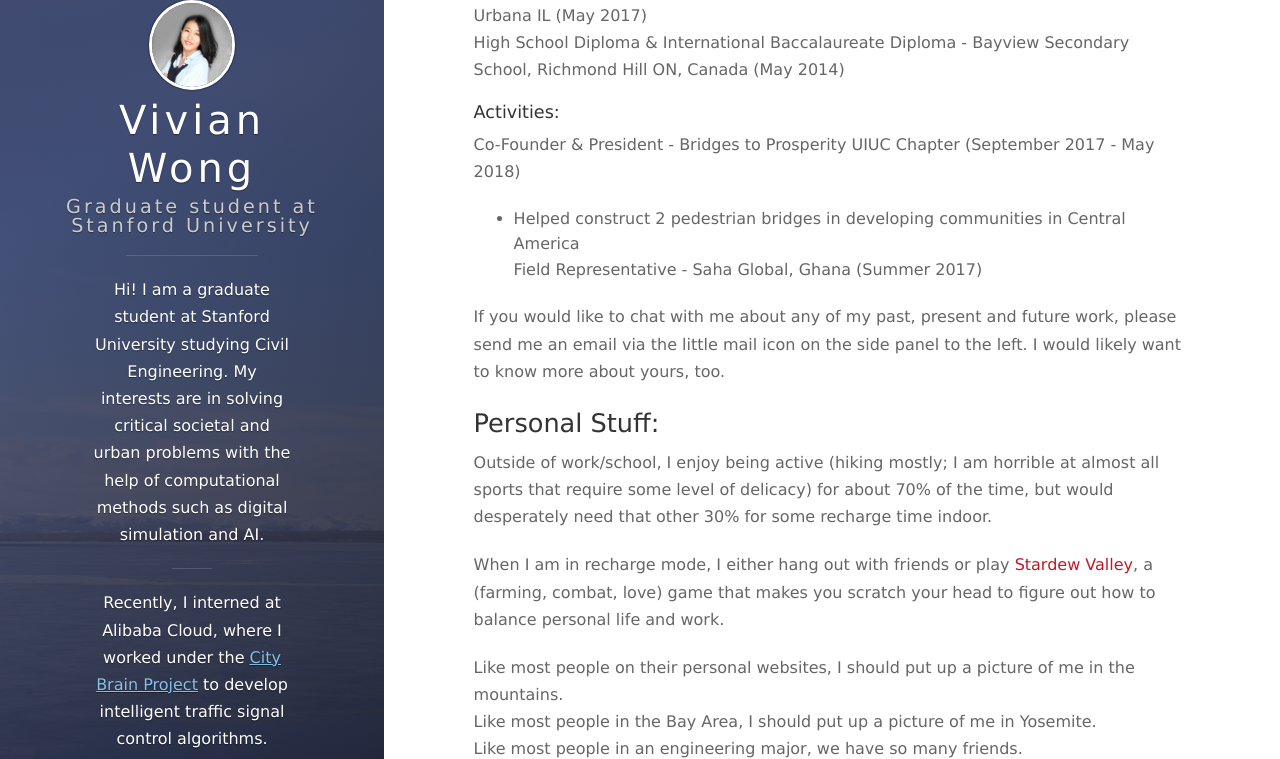
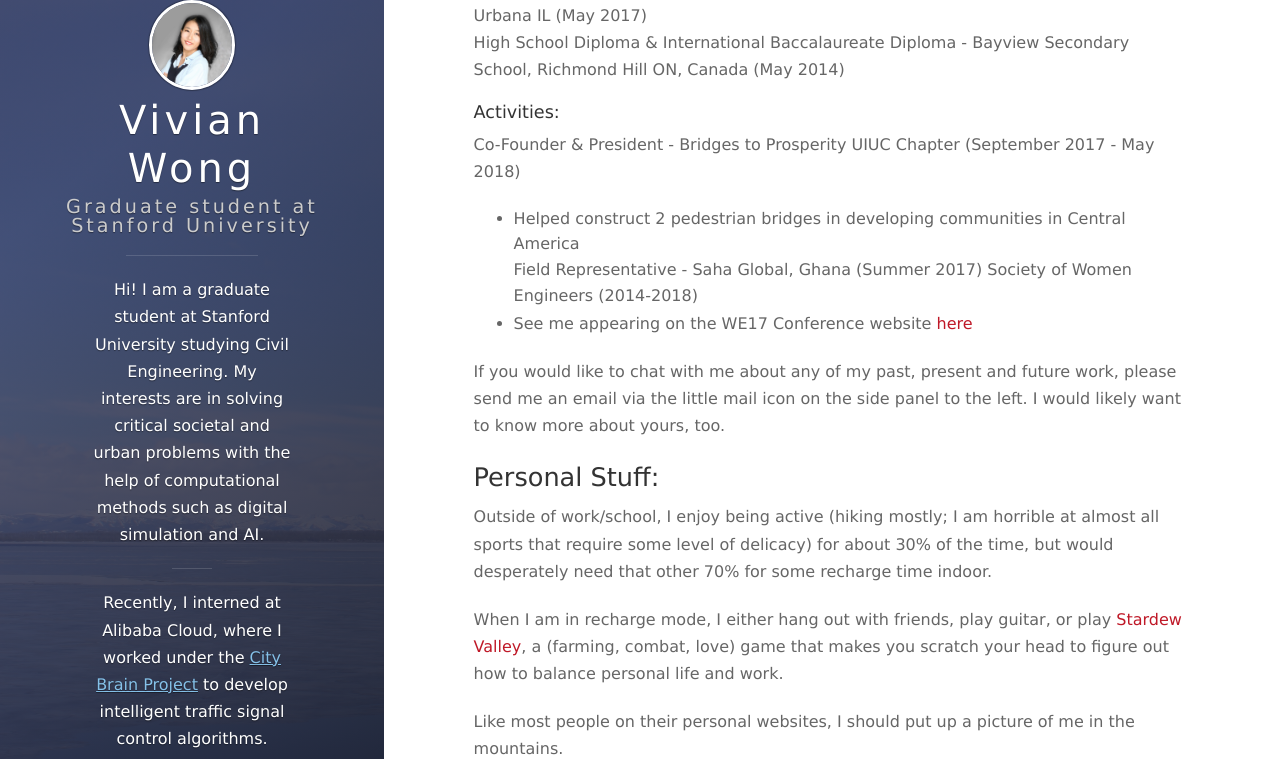
Before and after one commit to vivian-wong/vivian-wong.github.io, a Jekyll site: the page built from about.md, in a window 1280 px wide and 900 px high, scrolled down 273 px, cut to the strip 0-759 px from the top of the window. Built offline with Jekyll 4.4.1, drawn with Linux system fonts in a browser that asks for light colours; nearby versions of some CDN libraries.

Commit message:
updated about me page

```diff
--- a/about.md
+++ b/about.md
@@ -13,13 +13,15 @@ High School Diploma & International Baccalaureate Diploma - Bayview Secondary Sc
 Co-Founder & President - Bridges to Prosperity UIUC Chapter (September 2017 - May 2018)
 - Helped construct 2 pedestrian bridges in developing communities in Central America
 Field Representative - Saha Global, Ghana (Summer 2017)
+Society of Women Engineers (2014-2018)
+- See me appearing on the WE17 Conference website [here](https://alltogether.swe.org/2017/10/swe-member-vivian-wong-is-always-connecting-always-engineering/)
 
 If you would like to chat with me about any of my past, present and future work, please send me an email via the little mail icon on the side panel to the left. I would likely want to know more about yours, too.
 
 ### Personal Stuff:
-Outside of work/school, I enjoy being active (hiking mostly; I am horrible at almost all sports that require some level of delicacy) for about 70% of the time, but would desperately need that other 30% for some recharge time indoor.
+Outside of work/school, I enjoy being active (hiking mostly; I am horrible at almost all sports that require some level of delicacy) for about 30% of the time, but would desperately need that other 70% for some recharge time indoor.
 
-When I am in recharge mode, I either hang out with friends or play [Stardew Valley](https://stardewvalley.net/), a (farming, combat, love) game that makes you scratch your head to figure out how to balance personal life and work.
+When I am in recharge mode, I either hang out with friends, play guitar, or play [Stardew Valley](https://stardewvalley.net/), a (farming, combat, love) game that makes you scratch your head to figure out how to balance personal life and work.
 
 Like most people on their personal websites, I should put up a picture of me in the mountains.
 Like most people in the Bay Area, I should put up a picture of me in Yosemite.
```
Also changed, not shown: 3 other files.
